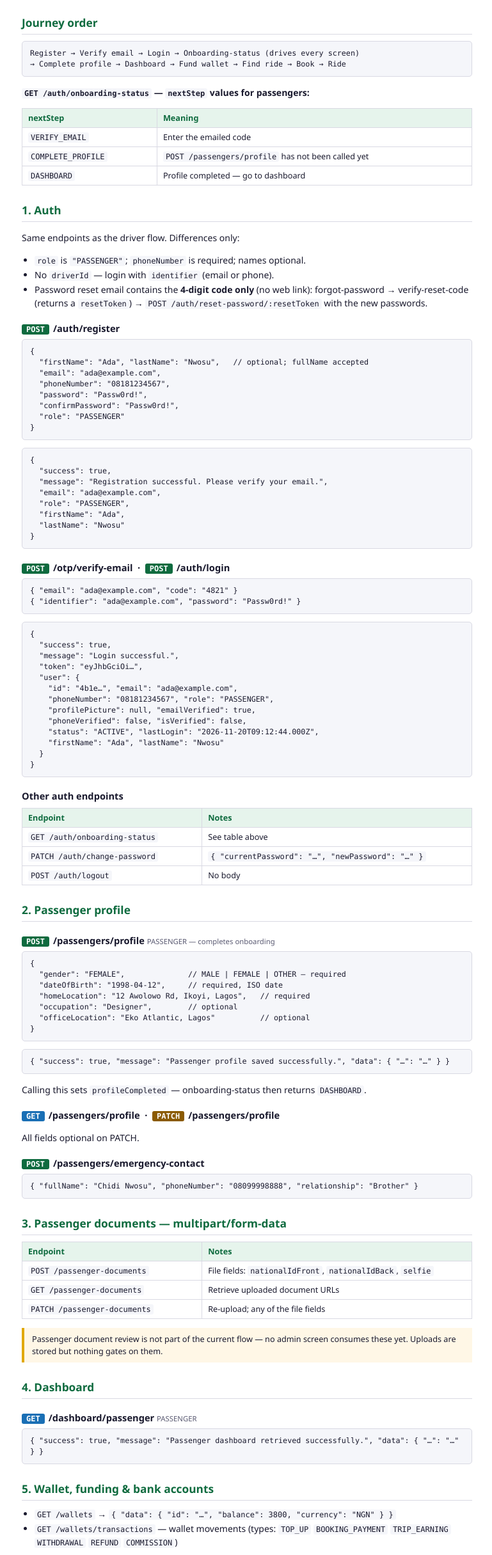
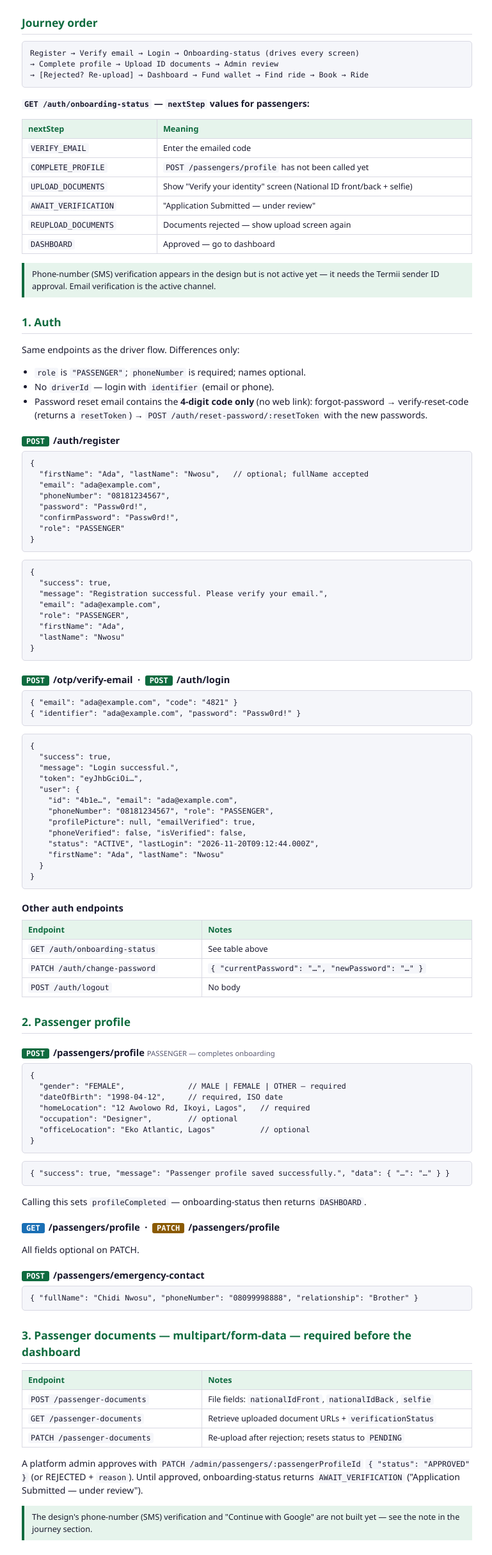
Before and after one commit to ojekab4u/TheRide, a website: page docs/API-reference-passenger.html in a window 1280 px wide. Shown: the part 125-2556 px from the top of the page at 64% size, without its empty margins (254-1023 px from the left). Drawn offline with Linux system fonts and the light colour scheme.

Commit message:
Passenger verification gate: onboarding gates on ID documents (upload -> under review -> approved), matching design; passenger doc updated

```diff
--- a/docs/API-reference-passenger.html
+++ b/docs/API-reference-passenger.html
@@ -43,15 +43,20 @@
 
 <h2>Journey order</h2>
 <pre>Register → Verify email → Login → Onboarding-status (drives every screen)
-→ Complete profile → Dashboard → Fund wallet → Find ride → Book → Ride</pre>
+→ Complete profile → Upload ID documents → Admin review
+→ [Rejected? Re-upload] → Dashboard → Fund wallet → Find ride → Book → Ride</pre>
 
 <p><strong><code>GET /auth/onboarding-status</code> — <code>nextStep</code> values for passengers:</strong></p>
 <table>
     <tr><th style="width:30%">nextStep</th><th>Meaning</th></tr>
     <tr><td><code>VERIFY_EMAIL</code></td><td>Enter the emailed code</td></tr>
     <tr><td><code>COMPLETE_PROFILE</code></td><td><code>POST /passengers/profile</code> has not been called yet</td></tr>
-    <tr><td><code>DASHBOARD</code></td><td>Profile completed — go to dashboard</td></tr>
+    <tr><td><code>UPLOAD_DOCUMENTS</code></td><td>Show "Verify your identity" screen (National ID front/back + selfie)</td></tr>
+    <tr><td><code>AWAIT_VERIFICATION</code></td><td>"Application Submitted — under review"</td></tr>
+    <tr><td><code>REUPLOAD_DOCUMENTS</code></td><td>Documents rejected — show upload screen again</td></tr>
+    <tr><td><code>DASHBOARD</code></td><td>Approved — go to dashboard</td></tr>
 </table>
+<div class="note">Phone-number (SMS) verification appears in the design but is not active yet — it needs the Termii sender ID approval. Email verification is the active channel.</div>
 
 <h2>1. Auth</h2>
 <p>Same endpoints as the driver flow. Differences only:</p>
@@ -123,14 +128,15 @@
 <h3><span class="method">POST</span>/passengers/emergency-contact</h3>
 <pre>{ "fullName": "Chidi Nwosu", "phoneNumber": "08099998888", "relationship": "Brother" }</pre>
 
-<h2>3. Passenger documents <span class="lock">— multipart/form-data</span></h2>
+<h2>3. Passenger documents <span class="lock">— multipart/form-data — required before the dashboard</span></h2>
 <table>
     <tr><th style="width:40%">Endpoint</th><th>Notes</th></tr>
     <tr><td><code>POST /passenger-documents</code></td><td>File fields: <code>nationalIdFront</code>, <code>nationalIdBack</code>, <code>selfie</code></td></tr>
-    <tr><td><code>GET /passenger-documents</code></td><td>Retrieve uploaded document URLs</td></tr>
-    <tr><td><code>PATCH /passenger-documents</code></td><td>Re-upload; any of the file fields</td></tr>
+    <tr><td><code>GET /passenger-documents</code></td><td>Retrieve uploaded document URLs + <code>verificationStatus</code></td></tr>
+    <tr><td><code>PATCH /passenger-documents</code></td><td>Re-upload after rejection; resets status to <code>PENDING</code></td></tr>
 </table>
-<div class="warn">Passenger document review is not part of the current flow — no admin screen consumes these yet. Uploads are stored but nothing gates on them.</div>
+<p>A platform admin approves with <code>PATCH /admin/passengers/:passengerProfileId</code> <code>{ "status": "APPROVED" }</code> (or REJECTED + <code>reason</code>). Until approved, onboarding-status returns <code>AWAIT_VERIFICATION</code> ("Application Submitted — under review").</p>
+<div class="note">The design's phone-number (SMS) verification and "Continue with Google" are not built yet — see the note in the journey section.</div>
 
 <h2>4. Dashboard</h2>
 <h3><span class="method get">GET</span>/dashboard/passenger <span class="lock">PASSENGER</span></h3>
```
Also changed, not shown: src/services/auth.service.js (+27 -3 lines), 1 other file.
